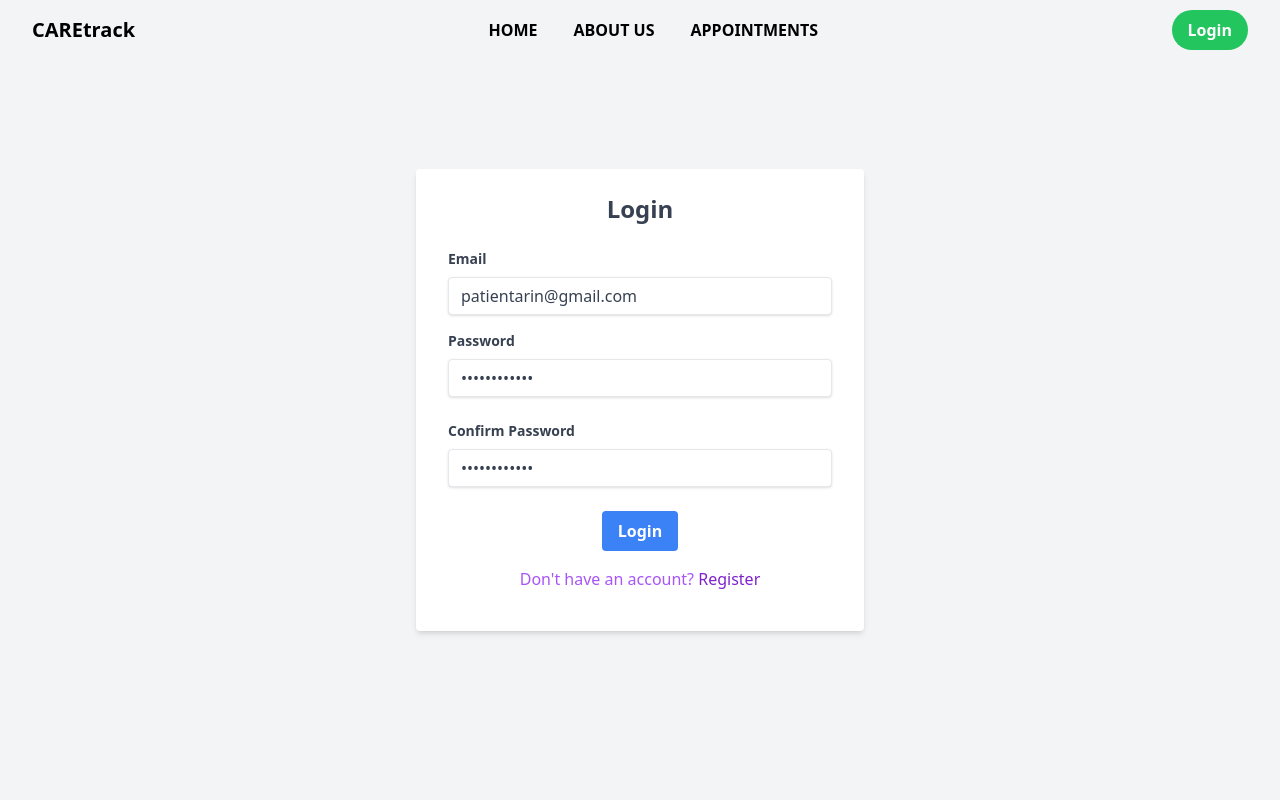
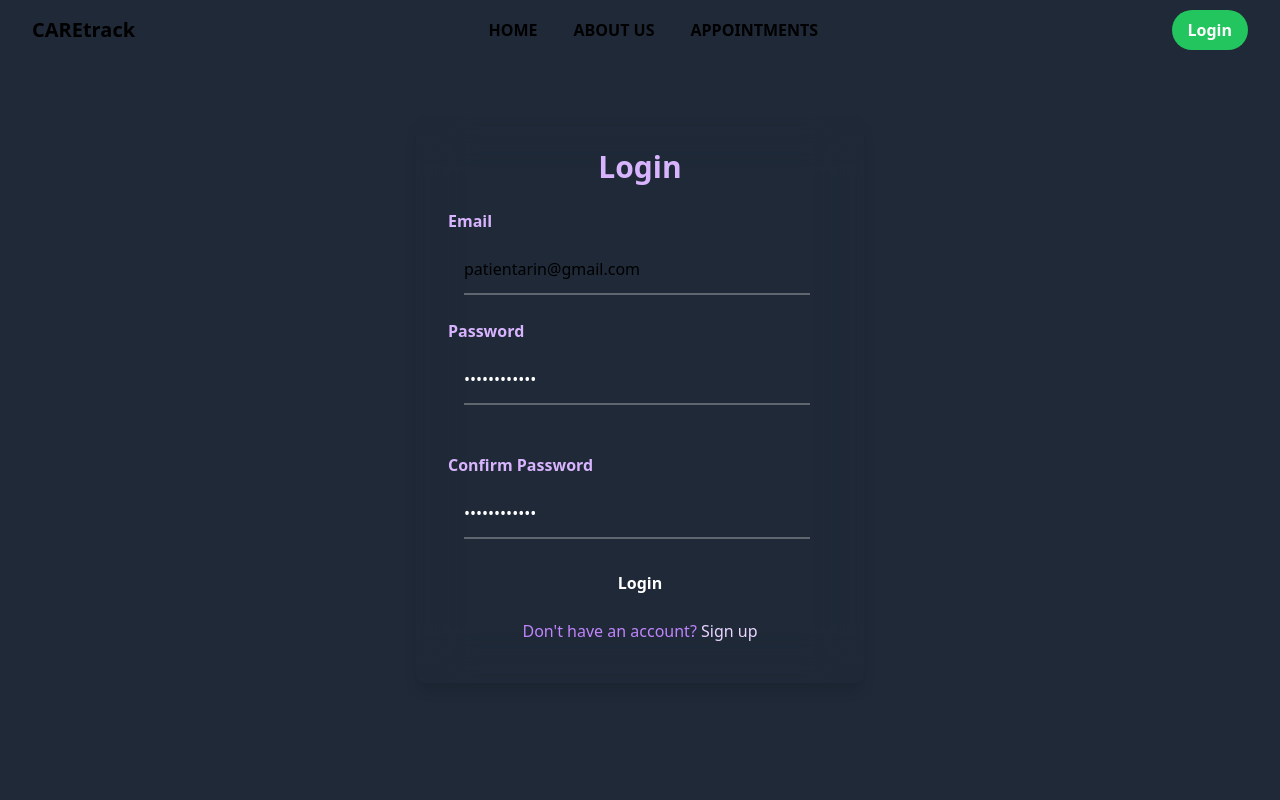
Before and after one commit to sahhoArjun097/E-CAREtrack, a React (Vite) app in the folder frontend/: page /login in a window 1280 px wide. Shown: the top 800 px of the page. Built offline with nearby package versions, Linux system fonts and the light colour scheme; no server answers.

Commit message:
added no change

```diff
--- a/frontend/src/main.jsx
+++ b/frontend/src/main.jsx
@@ -1,6 +1,6 @@
 import { createContext, StrictMode, useState } from "react";
 import { createRoot } from "react-dom/client";
-import "./index.css";
+// import "./index.css";
 import App from "./App.jsx";
 
 
--- a/frontend/src/pages/Login.jsx
+++ b/frontend/src/pages/Login.jsx
@@ -42,51 +42,50 @@ const Login = () => {
 
 
   return (
-    <div className="min-h-screen flex items-center justify-center bg-gray-100">
-      <form
-        onSubmit={handleLogin}
-        className="bg-white shadow-md rounded px-8 pt-6 pb-8 w-full max-w-md"
+    <div className="min-h-screen flex items-center justify-center bg-gray-800">
+
+
+      <div
+      className="min-h-screen w-[100vw] flex items-center justify-center bg-cover bg-center loginBackgroundImage"
     >
-        <h2 className="text-2xl font-bold mb-6 text-center text-gray-700">
-          Login
-        </h2>
-        <div className="mb-4">
-          <label
-            className="block text-gray-700 text-sm font-bold mb-2"
-            htmlFor="email"
-          >
+      <div className="bg-opacity-0 backdrop-blur-xl p-8 rounded-lg shadow-lg sm:w-full max-w-md w-[95%]">
+        <h1 className="text-3xl font-bold text-center text-purple-300 mb-6">Login</h1>
+        <form  onSubmit={handleLogin} >
+          <div className="mb-6">
+            <label htmlFor="email" className="block text-purple-300 text-md pb-2 font-semibold mb-1">
               Email
             </label>
             <input
+              type="email"
               id="email"
-            type="email"
+              name="email"
               value={email}
              onChange={(e) => setEmail(e.target.value)}
-            className="shadow appearance-none border rounded w-full py-2 px-3 text-gray-700 leading-tight focus:outline-none focus:shadow-outline"
+
+
+              required
+              className="w-[90%] ml-4 py-3 border-b-2 border-gray-100 border-opacity-30 backdrop-blur-2xl bg-transparent focus:outline-none focus:border-opacity-100 bg-opacity-10"
               placeholder="Enter your email"
+            />
+          </div>
+          <div className="mb-12">
+            <label htmlFor="password" className="block text-purple-300 text-md pb-2 font-semibold mb-1">
+              Password
+            </label>
+            <input
+              type="password"
+              id="password"
+              name="password"
+              value={password}
+              onChange={(e) => setPassword(e.target.value)}
               required
+              className="w-[90%] ml-4 py-3 text-white border-b-2 border-gray-100 border-opacity-30 backdrop-blur-2xl bg-transparent focus:outline-none focus:border-opacity-100 bg-opacity-10"
+              placeholder="Enter your password"
             />
           </div>
           <div className="mb-6">
           <label
-            className="block text-gray-700 text-sm font-bold mb-2"
-            htmlFor="password"
-          >
-            Password
-          </label>
-          <input
-            id="password"
-            type="password"
-            value={password}
-            onChange={(e) => setPassword(e.target.value)}
-            className="shadow appearance-none border rounded w-full py-2 px-3 text-gray-700 leading-tight focus:outline-none focus:shadow-outline"
-            placeholder="Enter your password"
-            required
-          />
-        </div>
-        <div className="mb-6">
-          <label
-            className="block text-gray-700 text-sm font-bold mb-2"
+            className="block text-purple-300 text-md pb-2 font-semibold mb-1"
             htmlFor="confirmPassword"
           >
             Confirm Password
@@ -96,7 +95,7 @@ const Login = () => {
             type="password"
             value={confirmPassword}
             onChange={(e) => setConfirmPassword(e.target.value)}
-            className="shadow appearance-none border rounded w-full py-2 px-3 text-gray-700 leading-tight focus:outline-none focus:shadow-outline"
+            className="w-[90%] ml-4 py-3 text-white border-b-2 border-gray-100 border-opacity-30 backdrop-blur-2xl bg-transparent focus:outline-none focus:border-opacity-100 bg-opacity-10"
             placeholder="Enter your confirm password"
             required
           />
@@ -104,22 +103,19 @@ const Login = () => {
         <div className="flex items-center justify-center">
         <button
             type="submit"
-            className="bg-blue-500 hover:bg-blue-700 text-white font-bold py-2 px-4 rounded focus:outline-none focus:shadow-outline"
-          >
-            Login
+            className="  py-2 px-4  text-white font-semibold rounded-lg hover:bg-violet-400 focus:outline-none focus:ring-2 focus:ring-purple-400 transition-all duration-200"
+          > Login
+
           </button>
         </div>
-        <p className="text-center text-purple-500 text-md pb-2 mt-4">
-          Don&apos;t have an account?{" "}
-          <Link
-            to="/register"
-            className="text-purple-700 hover:underline cursor-pointer"
-          >
-            Register
-          </Link>
-        </p>
+
 
         </form>
+        <p className="text-center text-purple-400 text-md pb-2 mt-4">
+          Don&apos;t have an account? <Link to="/register" className="text-purple-200 hover:underline cursor-pointer">Sign up</Link>
+        </p>
+      </div>
+    </div>
     </div>
   );
 };
```
Lines whose indentation alone changed are shown as unchanged.
